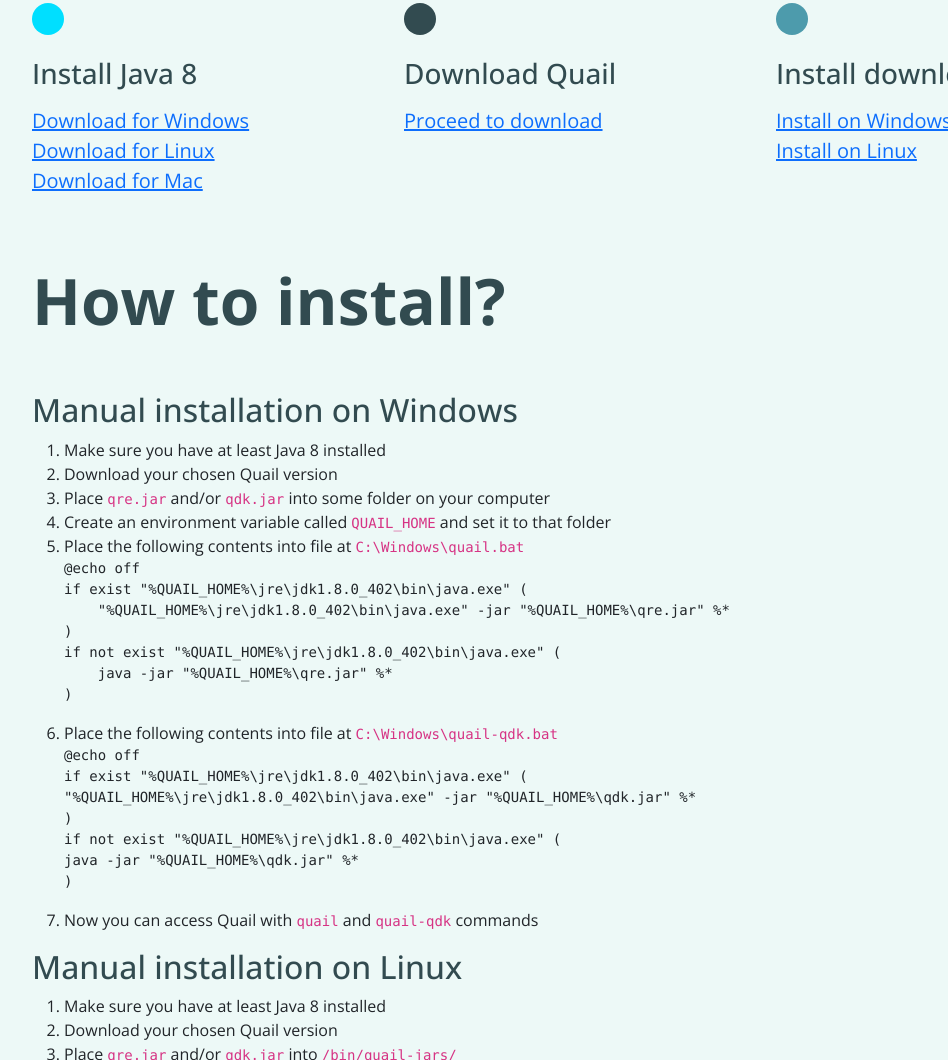
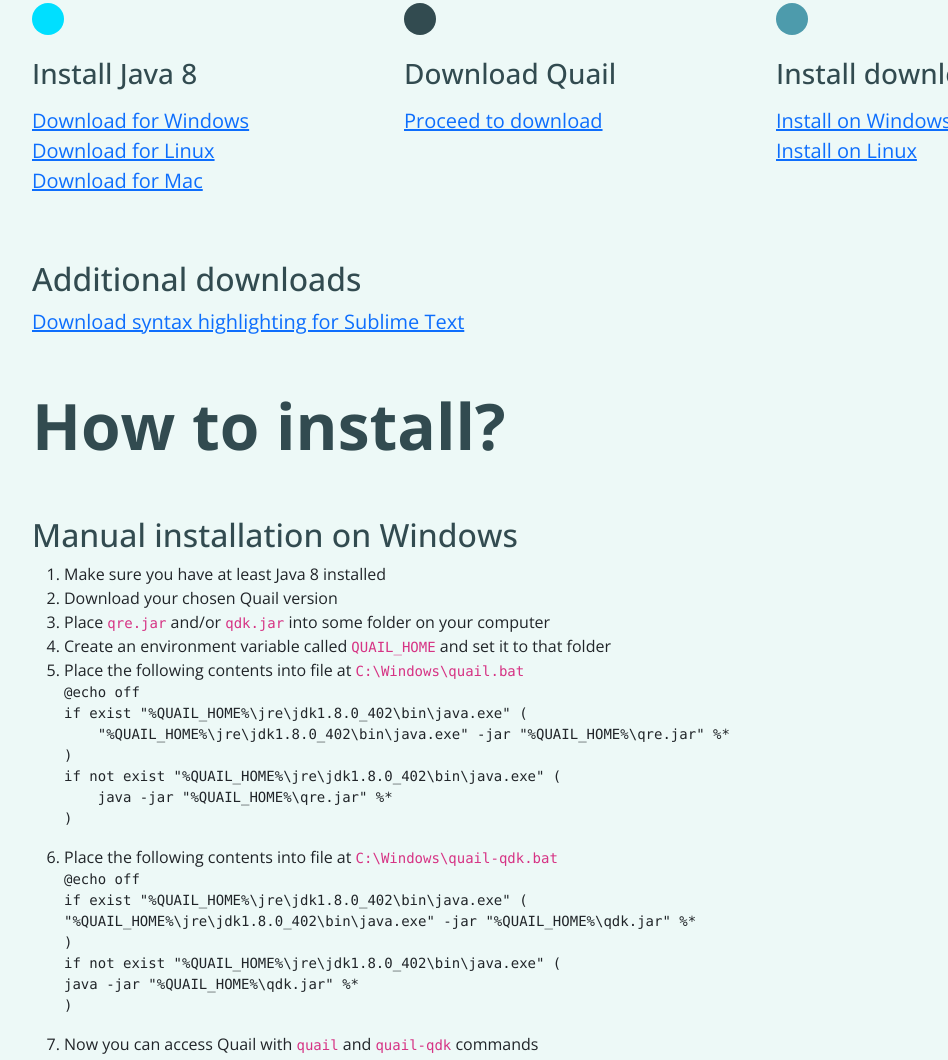
Before and after one commit to Quail-Language/quail-language.github.io, a plain HTML site: page download.html in a window 1280 px wide. Shown: the part 687-1747 px from the top of the page, without its empty margins (50-998 px from the left). Drawn offline with nearby package versions, Linux system fonts and the light colour scheme.

Commit message:
add option to download syntax file

```diff
--- a/download.html
+++ b/download.html
@@ -60,6 +60,9 @@
               <a href="#install-linux">Install on Linux</a><br></p>
           </div>
         </div>
+        <h2 class="mt-5 q-dark-text">Additional downloads</h2>
+        <a href="/quail2.sublime-syntax" style="font-size: 20px; font-weight: lighter">
+          Download syntax highlighting for Sublime Text</a>
       </div>
       <div class="content-left">
         <h1>How to install?</h1>
```
Also changed, not shown: 1 other file.
